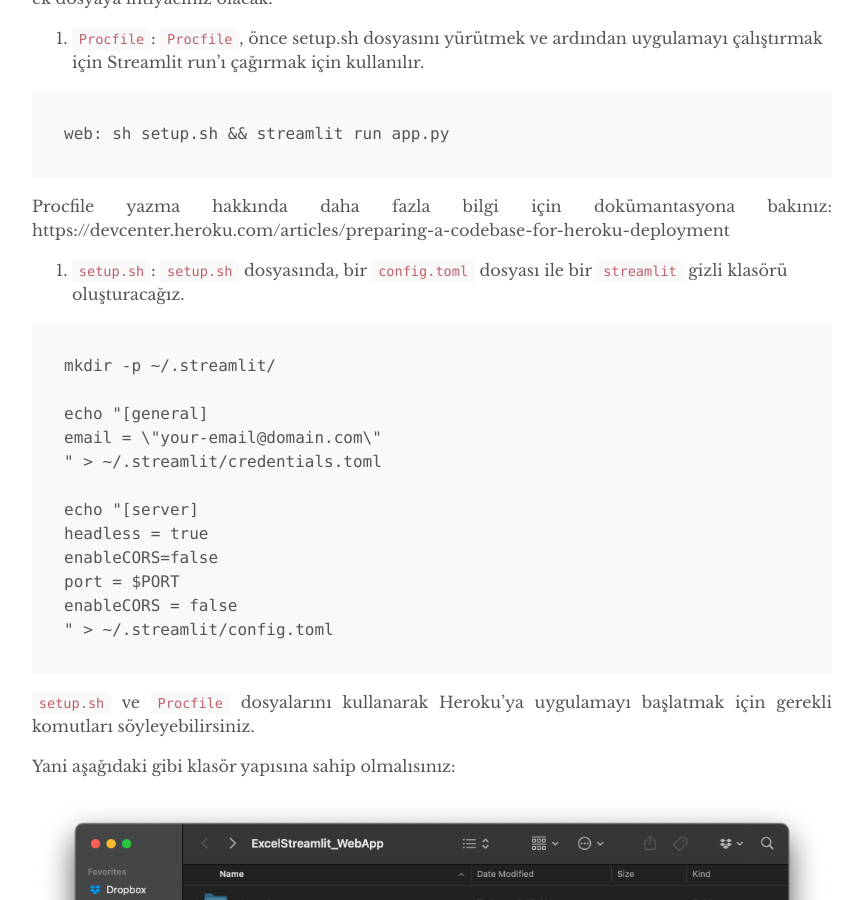
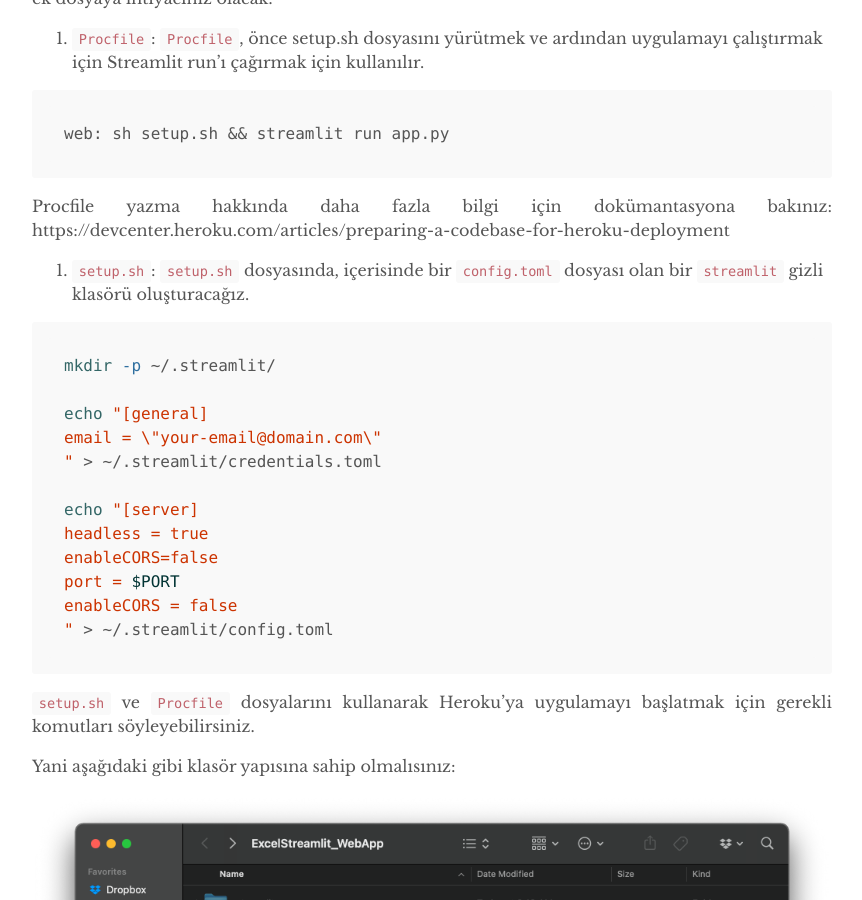
Before and after one commit to mmuratarat/turkish, a Jekyll site: the page built from _posts/2022-01-08-streamlit_in_heroku.md, in a window 1280 px wide and 900 px high, scrolled down 21446 px. Shown: the whole window, without its empty margins (208-1070 px from the left). Built offline with Jekyll 4.4.1, drawn with Linux system fonts in a browser that asks for light colours; nearby versions of some CDN libraries; comment, search, counter and statistics services are not loaded.

Commit message:
Update 2022-01-08-streamlit_in_heroku.md

````diff
--- a/_posts/2022-01-08-streamlit_in_heroku.md
+++ b/_posts/2022-01-08-streamlit_in_heroku.md
@@ -442,9 +442,9 @@ web: sh setup.sh && streamlit run app.py
 
   Procfile yazma hakkında daha fazla bilgi için dokümantasyona bakınız: https://devcenter.heroku.com/articles/preparing-a-codebase-for-heroku-deployment
 
-2. `setup.sh`: `setup.sh` dosyasında, bir `config.toml` dosyası ile bir `streamlit` gizli klasörü oluşturacağız.
+2. `setup.sh`: `setup.sh` dosyasında, içerisinde bir `config.toml` dosyası olan bir `streamlit` gizli klasörü oluşturacağız.
 
-```
+```bash
 mkdir -p ~/.streamlit/
 
 echo "[general]
````
